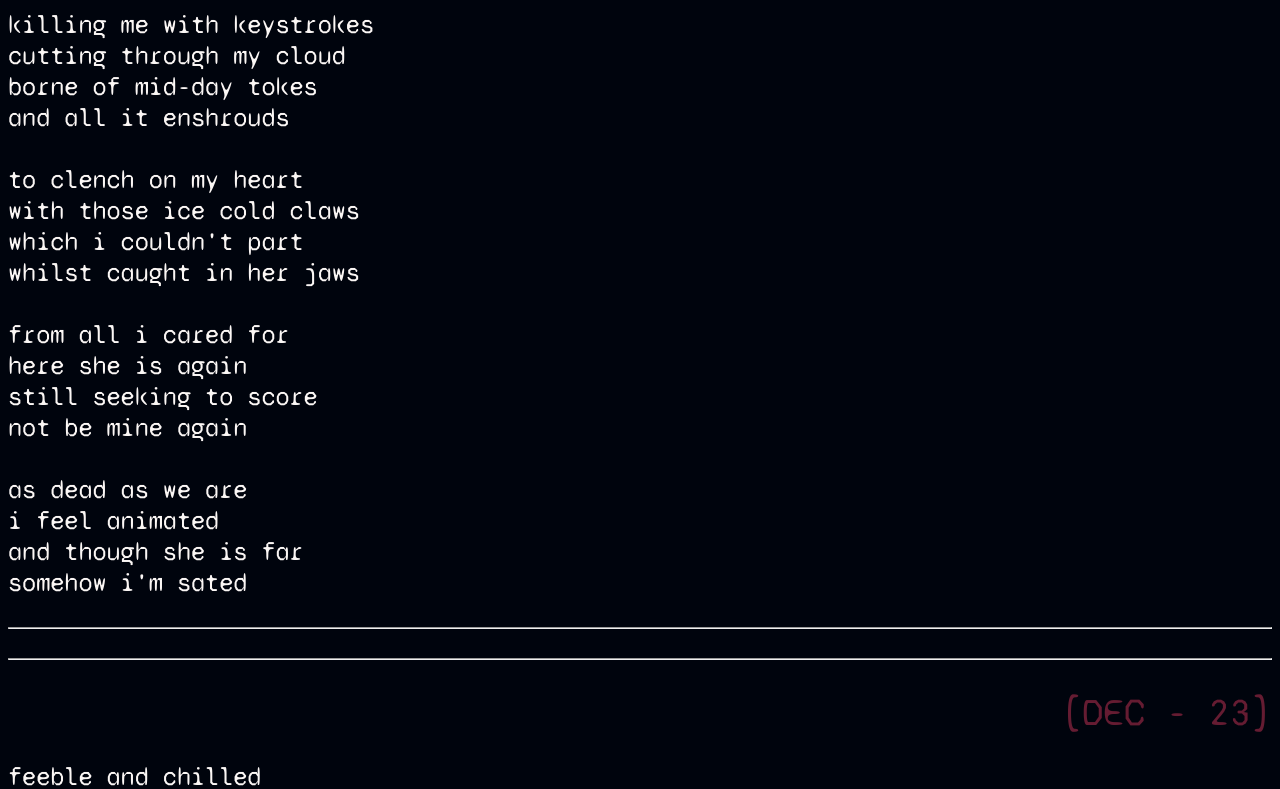
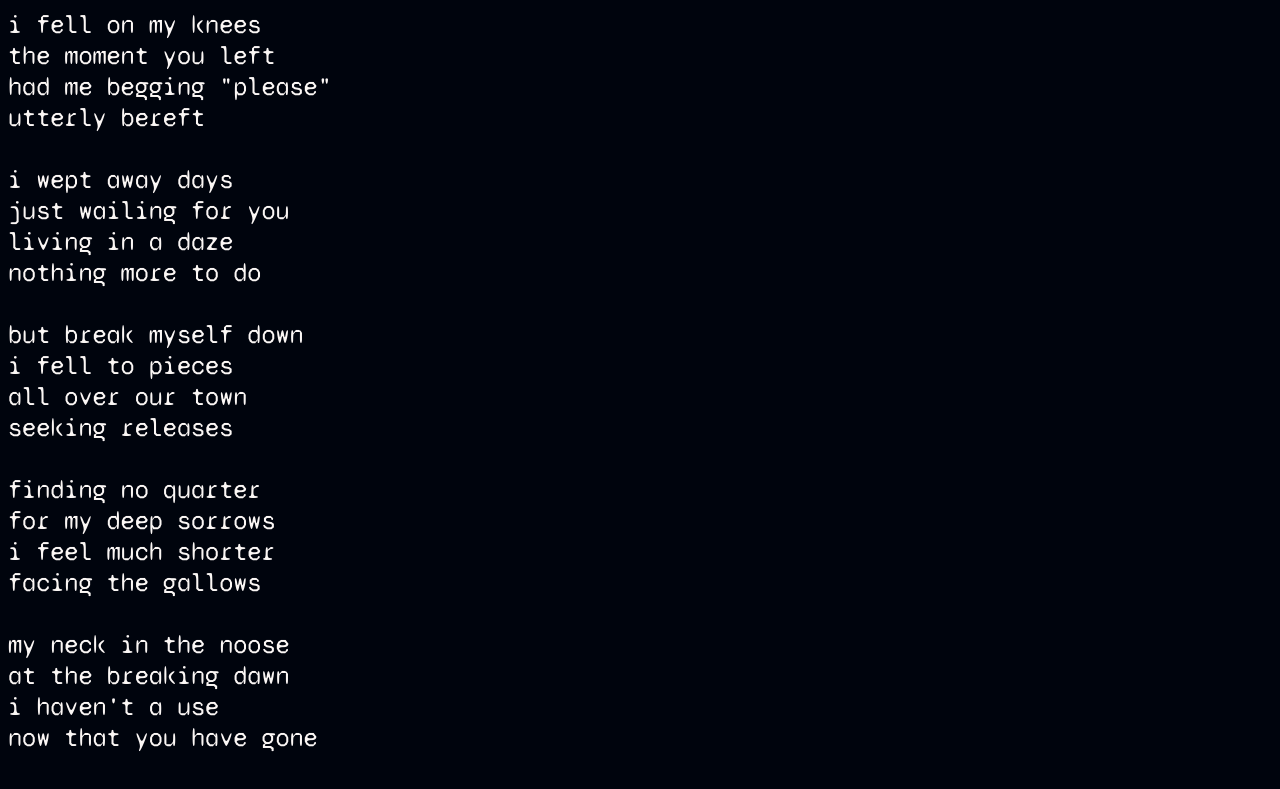
Before and after one commit to theterminallyillone/theterminallyillone.github.io, a plain HTML site: page thewalk/index.html in a window 1280 px wide. Shown: the part 710-1499 px from the top of the page. Drawn offline with Linux system fonts and the light colour scheme.

Commit message:
merry f ing xmas ho

```diff
--- a/thewalk/index.html
+++ b/thewalk/index.html
@@ -51,7 +51,7 @@ font-size:4.5vw;
 <!--
 			-- v UPDATE TIME v --
 -->
-<div style="font-size:1.2vw;text-align:right;">updated : 17:48 [dec - 24 - 2022]</div>
+<div style="font-size:1.2vw;text-align:right;">updated : 03:43 [dec - 25 - 2022]</div>
 <!--
 			-- ^ UPDATE TIME ^ --
 
@@ -73,7 +73,42 @@ font-size:4.5vw;
 
 <div class="year"><hr><center>- 2022 -</center><hr></div>
 
+<hr><div class="date">[DEC - 25]<br></div>
+
+<p>
+i fell on my knees<br>
+the moment you left<br>
+had me begging "please"<br>
+utterly bereft<br>
+<br>
+i wept away days<br>
+just wailing for you<br>
+living in a daze<br>
+nothing more to do<br>
+<br>
+but break myself down<br>
+i fell to pieces<br>
+all over our town<br>
+seeking releases<br>
+<br>
+finding no quarter<br>
+for my deep sorrows<br>
+i feel much shorter<br>
+facing the gallows<br>
+<br>
+my neck in the noose<br>
+at the breaking dawn<br>
+i haven't a use<br>
+now that you have gone<br>
+<br>
+reining in my grief<br>
+i breathe my last sigh<br>
+accepting relief<br>
+a whisper "goodbye"<br>
+</p><hr>
+
 <hr><div class="date">[DEC - 24]<br></div>
+
 <p>
 killing me with keystrokes<br>
 cutting through my cloud<br>
```
